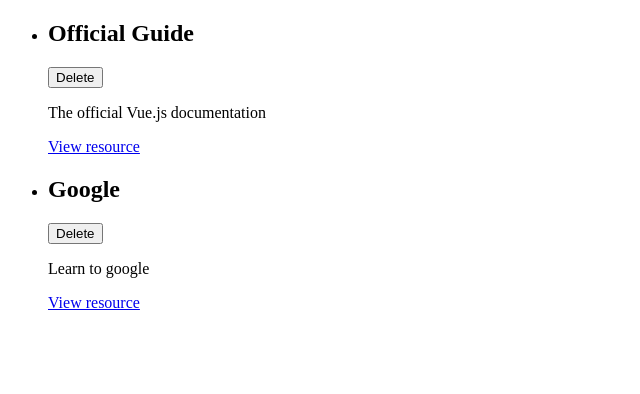
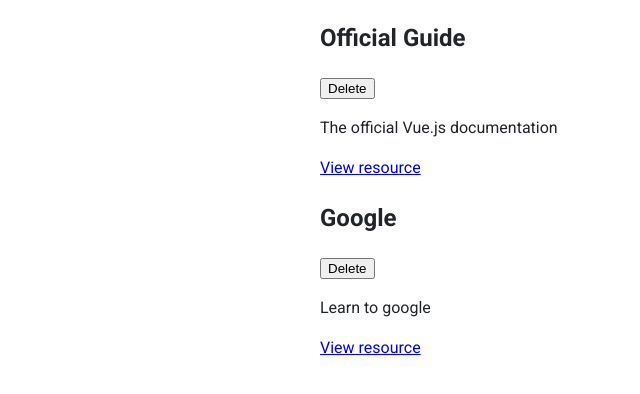
Before and after one commit to StephaneBullier/bookmark-app, a Vue app: page / in a window 1280 px wide. Shown: the top 394 px of the page, without its empty margins (0-640 px from the left). Built offline with nearby package versions, Linux system fonts and the light colour scheme.

Commit message:
Add StoredResources component

```diff
--- a/src/App.vue
+++ b/src/App.vue
@@ -1,22 +1,15 @@
 <template>
-  <ul>
-    <resource-item
-        v-for="resource in storedResources"
-        :title="resource.title"
-        :description="resource.description"
-        :link="resource.link"
-        :key="resource.id"
-    ></resource-item>
-  </ul>
+  <stored-resources :resources="storedResources"></stored-resources>
 </template>
 
 <script>
 import { v4 as uuidv4 } from 'uuid';
-import ResourceItem from "@/components/learning-resources/ResourceItem";
+import StoredResources from "@/components/learning-resources/StoredResources";
+
 export default {
   name: "App",
   components: {
-    ResourceItem
+    StoredResources
   },
   data() {
     return {
@@ -40,5 +33,50 @@ export default {
 </script>
 
 <style>
+@import url('https://fonts.googleapis.com/css2?family=Roboto:wght@400;700&display=swap');
 
+*,
+*::before,
+*::after {
+  -webkit-box-sizing: border-box;
+  box-sizing: border-box;
+}
+
+html {
+  font-family: sans-serif;
+  line-height: 1.15;
+  -webkit-text-size-adjust: 100%;
+  -moz-text-size-adjust: 100%;
+  -ms-text-size-adjust: 100%;
+  text-size-adjust: 100%;
+  -ms-overflow-style: scrollbar;
+  -webkit-tap-highlight-color: transparent;
+}
+
+@-ms-viewport {
+  width: device-width;
+}
+
+@-o-viewport {
+  width: device-width;
+}
+
+@viewport {
+  width: device-width;
+}
+
+article, aside, dialog, figcaption, figure, footer, header, hgroup, main, nav, section {
+  display: block;
+}
+
+body {
+  margin: 0;
+  font-family: Roboto, "Helvetica Neue", Arial, sans-serif;
+  font-size: 1rem;
+  font-weight: 400;
+  line-height: 1.5;
+  color: #212529;
+  text-align: left;
+  background-color: #fff;
+}
 </style>
--- /dev/null
+++ b/src/components/learning-resources/StoredResources.vue
@@ -0,0 +1,31 @@
+<template>
+  <ul>
+    <resource-item
+        v-for="resource in resources"
+        :title="resource.title"
+        :description="resource.description"
+        :link="resource.link"
+        :key="resource.id"
+    ></resource-item>
+  </ul>
+</template>
+
+<script>
+import ResourceItem from "@/components/learning-resources/ResourceItem";
+export default {
+  name: "StoredResources",
+  components: {
+    ResourceItem
+  },
+  props: ['resources']
+}
+</script>
+
+<style scoped>
+ul {
+  list-style: none;
+  margin: 0 auto;
+  padding: 0;
+  max-width: 40rem;
+}
+</style>
```
